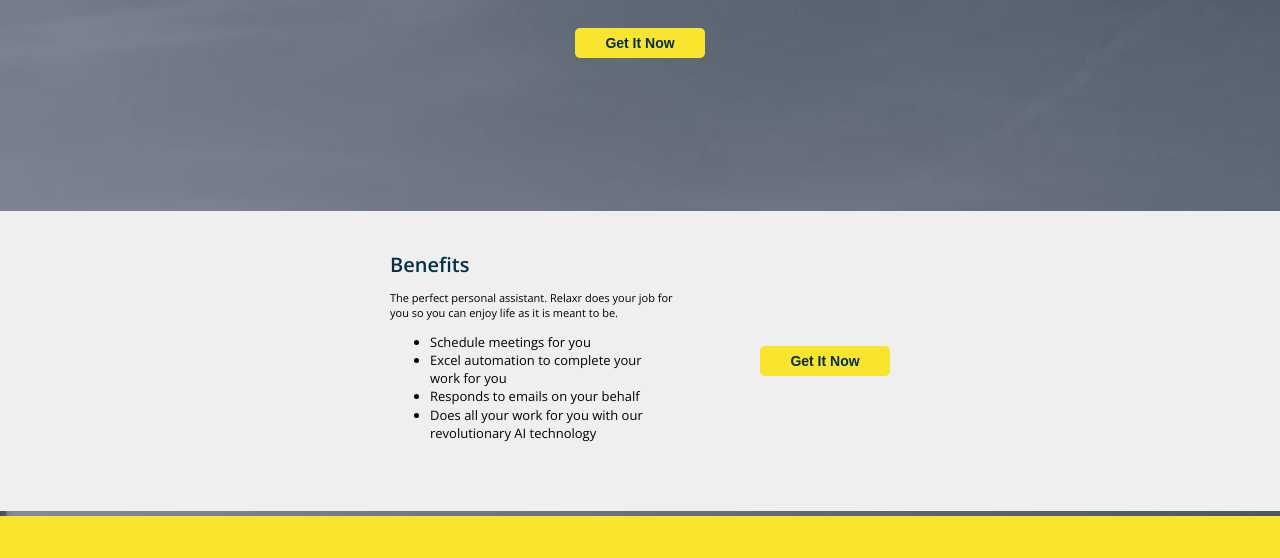
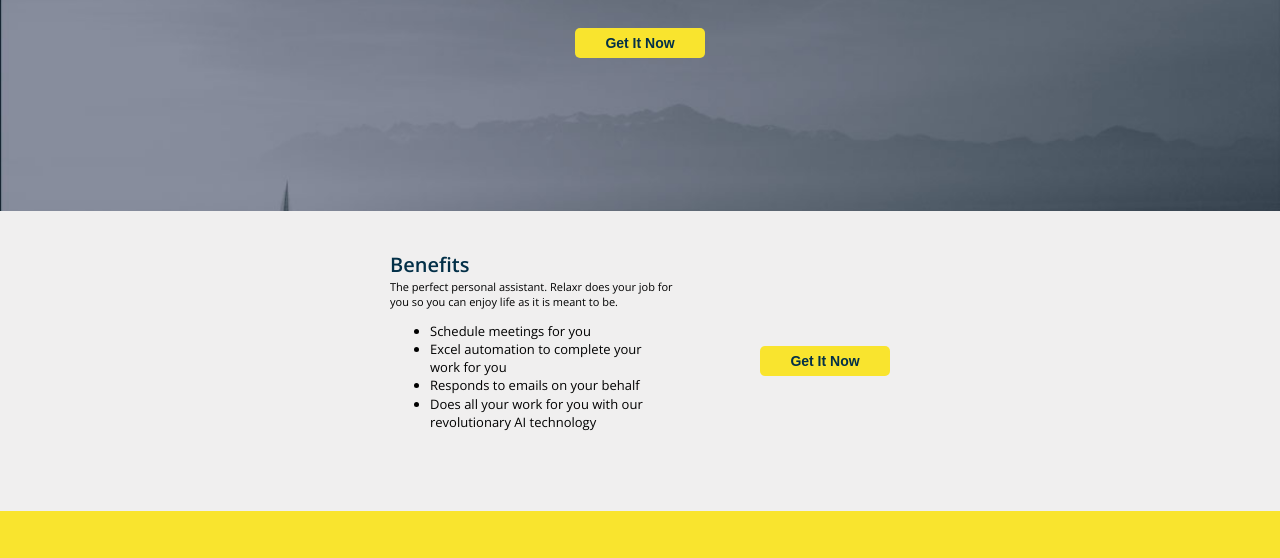
Before and after one commit to brittwalker/Homework-2, a plain HTML site: page index.html in a window 1280 px wide. Shown: the part 175-733 px from the top of the page. Drawn offline with nearby package versions, Linux system fonts and the light colour scheme.

Commit message:
friday - 2

```diff
--- a/css/style.css
+++ b/css/style.css
@@ -17,7 +17,7 @@ Developer @GA in WashDC
      box-sizing: border-box; /* IE */
 }
 
-/* Clear fix hack
+/*Clear fix hack*/
 .clearfix:after {
      content: ".";
      display: block;
@@ -25,7 +25,7 @@ Developer @GA in WashDC
      visibility: hidden;
      line-height: 0;
      height: 0;
-}*/
+}
 
 
 /******************************************
@@ -38,10 +38,21 @@ body {
   line-height: 1.4;
   font-family: 'Open Sans', sans-serif;
   background: url(../images/header_bg.jpg) no-repeat center top rgb(134,141,157);
-  background-size: cover;
+  background-size: contain;
   margin: 0px;
 }
 
+p {
+  margin-top: 0px;
+}
+
+div {
+  margin: 0px;
+}
+
+section {
+  margin: 0px;
+}
 
 /******************************************
 /* LAYOUT
@@ -95,7 +106,7 @@ h2 {
   background-color: #f0efef;
   height: 300px;
   width: 100%;
-  display: inline-block;
+  overflow: hidden;
 }
 
 .bencontainer {
@@ -140,7 +151,12 @@ h3 {
 }
 
 .clear {
+  content: ".";
+  display: block;
   clear: both;
+  visibility: hidden;
+  line-height: 0;
+  height: 0;
 }
 
 #secbutton {
@@ -159,6 +175,7 @@ h3 {
   text-align: center;
   white-space: nowrap;
   overflow: hidden;
+  /*position: relative;*/
 }
 
 .feature {
```
